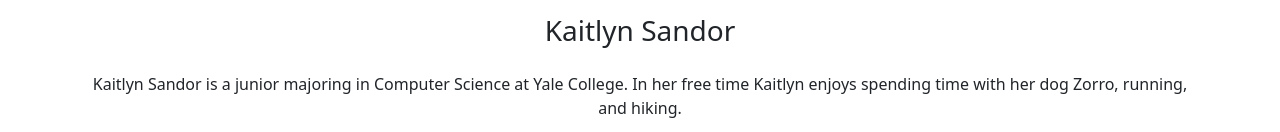
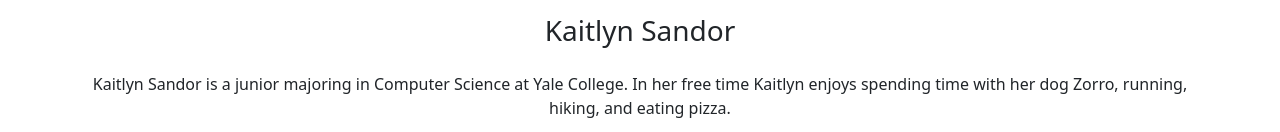
Before and after one commit to leeannachen/Contextualizing-Dura-Europa, a Flask app: template templates/about.html in a window 1280 px wide; the page is wider, and only the part inside the window is pictured. Shown: the part 1290-1422 px from the top of that part. Run offline with Flask 2, Linux system fonts and the light colour scheme; the template is opened without the code that fills it, so the values that code supplies are empty.

Commit message:
Updating bio

```diff
--- a/templates/about.html
+++ b/templates/about.html
@@ -14,7 +14,7 @@
         <div class="col">
             <h3 class="p-3"> Kaitlyn Sandor </h3>
             <p>
-                Kaitlyn Sandor is a junior majoring in Computer Science at Yale College. In her free time Kaitlyn enjoys spending time with her dog Zorro, running, and hiking.
+                Kaitlyn Sandor is a junior majoring in Computer Science at Yale College. In her free time Kaitlyn enjoys spending time with her dog Zorro, running, hiking, and eating pizza.
             </p>
         </div>
     </div>
```
